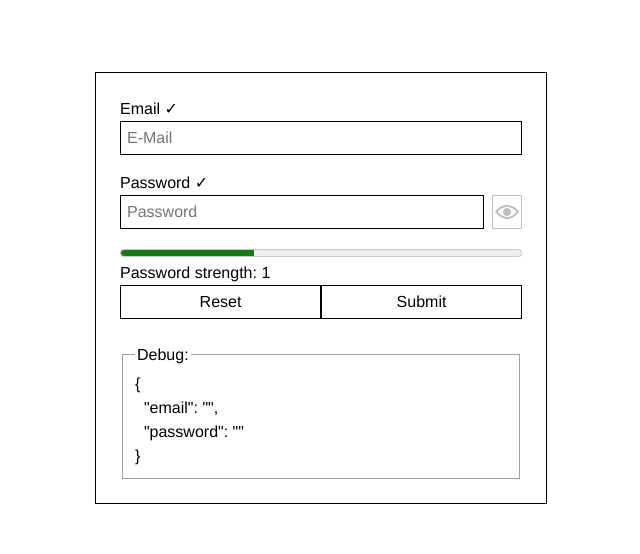
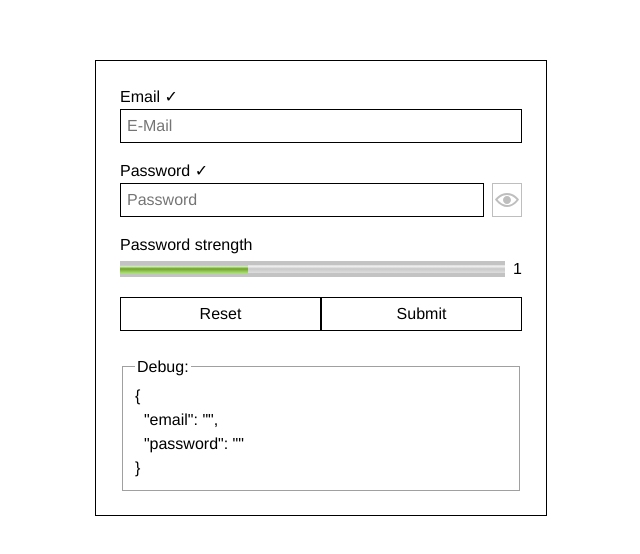
Before and after one commit to maurer2/formality, a Vue app: page / in a window 1280 px wide. Shown: the part 112-666 px from the top of the page, without its empty margins (319-959 px from the left). Built offline with nearby package versions, Linux system fonts and the light colour scheme.

Commit message:
Added some styles to indicator

```diff
--- a/src/components/Indicator.vue
+++ b/src/components/Indicator.vue
@@ -1,5 +1,9 @@
 <template>
   <div class="indicator">
+    <label for="meter">
+      Password strength
+    </label>
+    <div class="element-group">
       <meter
         class="meter"
         :value="valueMapped"
@@ -8,16 +12,12 @@
         id="meter"
       >
       </meter>
-    <label for="meter">
-      <span class="text">
-        Password strength:
-      </span>
-      <output class="value" for="meter">
+      <output class="output" for="meter">
         {{ valueMapped }}
       </output>
-    </label>
+    </div>
+  </div>
 
-  </div>
 </template>
 
 <script lang="ts">
@@ -41,9 +41,25 @@ export default Vue.extend({
 </script>
 
 <style scoped lang="scss">
+.indicator {
+  margin-bottom: 1rem;
+}
+
+.element-group {
+  display: flex;
+  align-items: center;
+}
+
 .meter {
   display: block;
-  width: auto;
+  flex: 1;
+
+  appearance: none;
+  background: #c3c3c3;
+}
+
+.output {
+  margin-left: 0.5rem;
 }
 
 </style>
```
Lines whose indentation alone changed are shown as unchanged.
